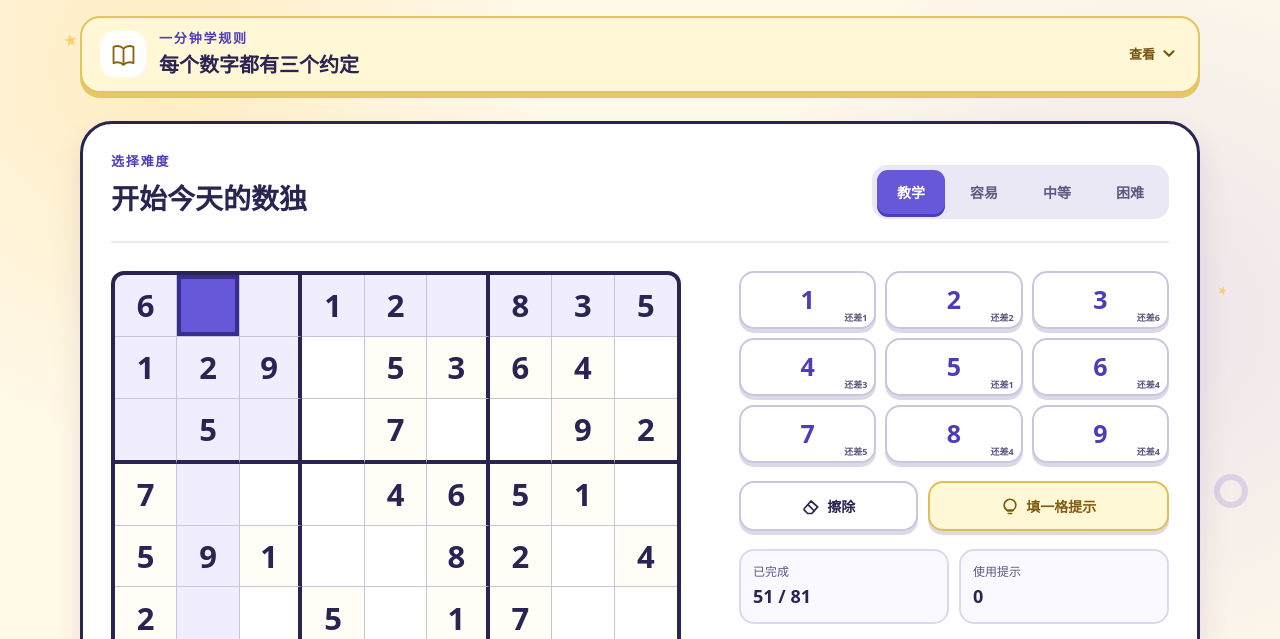
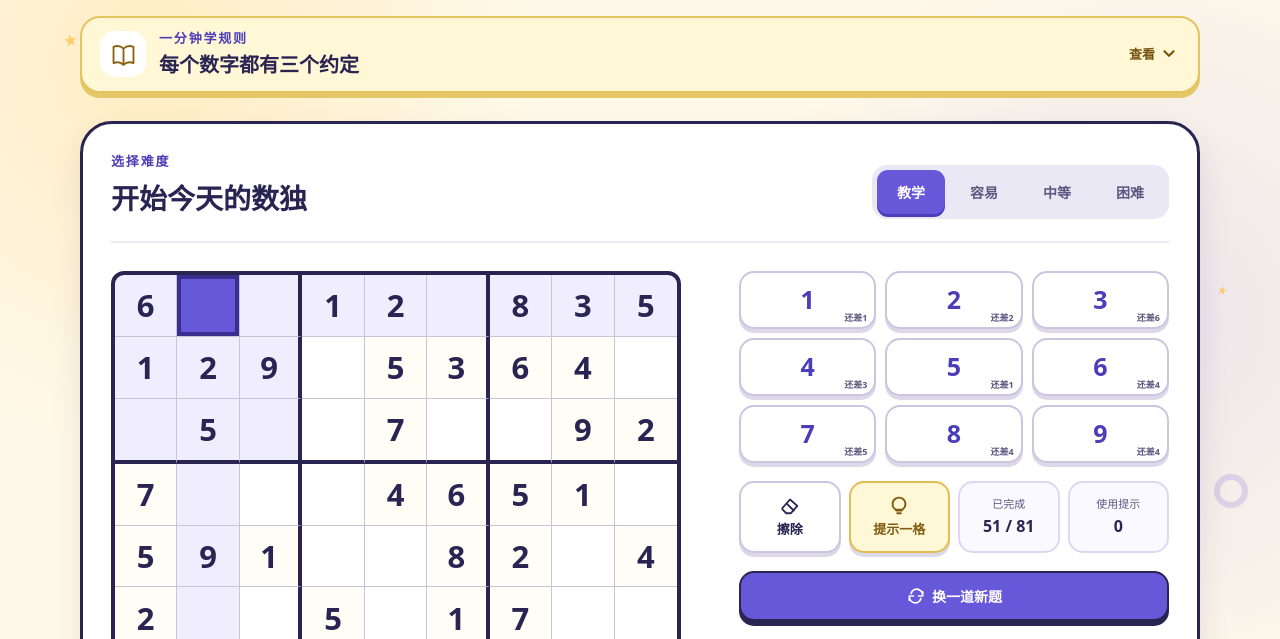
Before and after one commit to cex-trader/arithmetic-planet, a website: page sudoku.html in a window 1280 px wide. Shown: the part 86-725 px from the top of the page. Drawn offline with Linux system fonts and the light colour scheme.

Commit message:
Compact Sudoku controls into one row

```diff
--- a/sudoku.css
+++ b/sudoku.css
@@ -50,14 +50,15 @@
 .number-button:hover:not(:disabled) { border-color: var(--primary); background: var(--primary-soft); transform: translateY(-2px); }
 .number-button:active:not(:disabled), .tool-button:active, .new-game-button:active { transform: translateY(3px); box-shadow: 0 1px 0 #c9c3dd; }
 .number-button:disabled { opacity: .38; cursor: not-allowed; }
-.tool-row { display: grid; grid-template-columns: 1fr 1.35fr; gap: 10px; }
+.game-controls { display: grid; grid-template-columns: repeat(4, minmax(0, 1fr)); gap: 8px; }
 .tool-button, .new-game-button { display: inline-flex; align-items: center; justify-content: center; min-height: 50px; padding: 10px 12px; border: 2px solid #cbc5df; border-radius: 15px; background: #fff; box-shadow: 0 4px 0 #ddd8e8; font-size: 14px; font-weight: 900; transition: transform var(--fast), box-shadow var(--fast), background var(--fast); }
+.game-controls .tool-button { min-width: 0; min-height: 72px; flex-direction: column; gap: 4px; padding: 7px 4px; font-size: 13px; }
 .tool-button svg, .new-game-button svg { width: 20px; margin-right: 6px; fill: none; stroke: currentColor; stroke-width: 2; stroke-linecap: round; stroke-linejoin: round; }
+.game-controls .tool-button svg { width: 22px; margin-right: 0; }
 .hint-tool { color: #815b10; border-color: #e2bd52; background: #fff8d7; box-shadow-color: #e1c66d; }
-.game-stats { display: grid; grid-template-columns: 1fr 1fr; gap: 10px; }
-.game-stats div { padding: 12px; border: 2px solid var(--line); border-radius: 15px; background: #faf9ff; }
-.game-stats span { display: block; color: var(--ink-soft); font-family: "PingFang SC", "Microsoft YaHei", sans-serif; font-size: 12px; }
-.game-stats strong { display: block; margin-top: 2px; font-size: 18px; font-variant-numeric: tabular-nums; }
+.game-stat { display: flex; min-width: 0; min-height: 72px; align-items: center; justify-content: center; flex-direction: column; padding: 7px 4px; border: 2px solid var(--line); border-radius: 15px; background: #faf9ff; text-align: center; }
+.game-stat span { color: var(--ink-soft); font-family: "PingFang SC", "Microsoft YaHei", sans-serif; font-size: 11px; }
+.game-stat strong { margin-top: 2px; font-size: 16px; font-variant-numeric: tabular-nums; white-space: nowrap; }
 .new-game-button { width: 100%; color: #fff; border-color: var(--ink); background: var(--primary); box-shadow: 0 5px 0 var(--ink); }
 
 .complete-dialog { width: min(440px, calc(100% - 32px)); padding: 30px; border: 3px solid var(--ink); border-radius: 28px; color: var(--ink); background: #fffdf6; box-shadow: 0 12px 0 rgba(41,36,81,.2); text-align: center; }
@@ -79,7 +80,7 @@
   .game-panel { grid-template-columns: 1fr 1fr; }
   .number-pad { grid-template-columns: repeat(9, 1fr); grid-column: 1 / -1; }
   .number-button { min-width: 0; min-height: 54px; }
-  .tool-row, .game-stats { align-self: stretch; }
+  .game-controls { grid-column: 1 / -1; }
   .new-game-button { grid-column: 1 / -1; }
 }
 
@@ -109,7 +110,8 @@
   .number-pad { grid-template-columns: repeat(3, 1fr); gap: 8px; }
   .number-button { min-height: 48px; border-radius: 12px; font-size: 21px; }
   .number-button small { display: block; }
-  .tool-row { grid-template-columns: 1fr 1.25fr; }
+  .game-controls { grid-column: auto; gap: 6px; }
+  .game-controls .tool-button, .game-stat { min-height: 68px; border-radius: 12px; }
 }
 
 @media (max-width: 390px) {
--- a/sudoku.html
+++ b/sudoku.html
@@ -7,7 +7,7 @@
     <meta name="description" content="适合小学三年级孩子的九宫格数独游戏，包含教学、容易、中等和困难模式。" />
     <title>数独探险 · 算术星球</title>
     <link rel="stylesheet" href="styles.css?v=ea8e82c30e" />
-    <link rel="stylesheet" href="sudoku.css?v=1a9bc81006" />
+    <link rel="stylesheet" href="sudoku.css?v=b676c79e2e" />
   </head>
   <body class="sudoku-page">
     <a class="skip-link" href="#sudokuMain">跳到数独练习</a>
@@ -93,20 +93,17 @@
           <aside class="game-panel" aria-label="数独操作和提示">
             <div class="number-pad" id="numberPad" aria-label="数字键盘"></div>
 
-            <div class="tool-row">
+            <div class="game-controls" role="group" aria-label="操作与当前进度">
               <button class="tool-button" id="eraseButton" type="button">
                 <svg viewBox="0 0 24 24" aria-hidden="true"><path d="m4 15 8-9 8 7-7 8H8l-4-4a1.4 1.4 0 0 1 0-2Z" /><path d="m9 11 7 7" /></svg>
                 擦除
               </button>
-              <button class="tool-button hint-tool" id="sudokuHintButton" type="button">
+              <button class="tool-button hint-tool" id="sudokuHintButton" type="button" aria-label="填一格提示">
                 <svg viewBox="0 0 24 24" aria-hidden="true"><path d="M9 18h6m-5 3h4m5-10a7 7 0 1 0-11 5.7V17h8v-.3A7 7 0 0 0 19 11Z" /></svg>
-                填一格提示
+                提示一格
               </button>
-            </div>
-
-            <div class="game-stats" aria-label="当前进度">
-              <div><span>已完成</span><strong id="filledCount">0 / 81</strong></div>
-              <div><span>使用提示</span><strong id="hintCount">0</strong></div>
+              <div class="game-stat"><span>已完成</span><strong id="filledCount">0 / 81</strong></div>
+              <div class="game-stat"><span>使用提示</span><strong id="hintCount">0</strong></div>
             </div>
 
             <button class="new-game-button" id="newGameButton" type="button">
```
